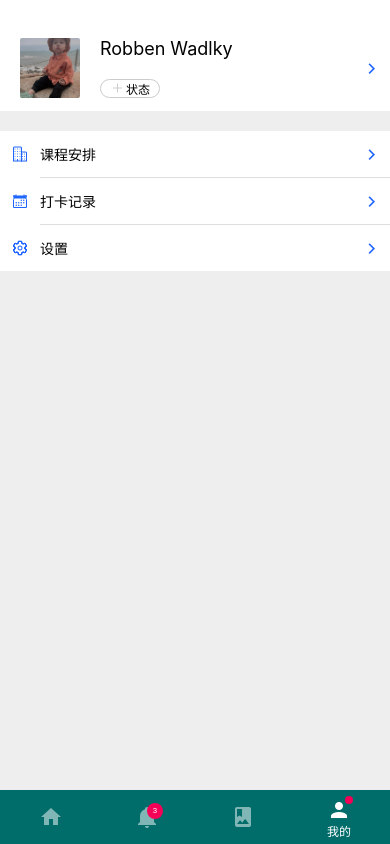
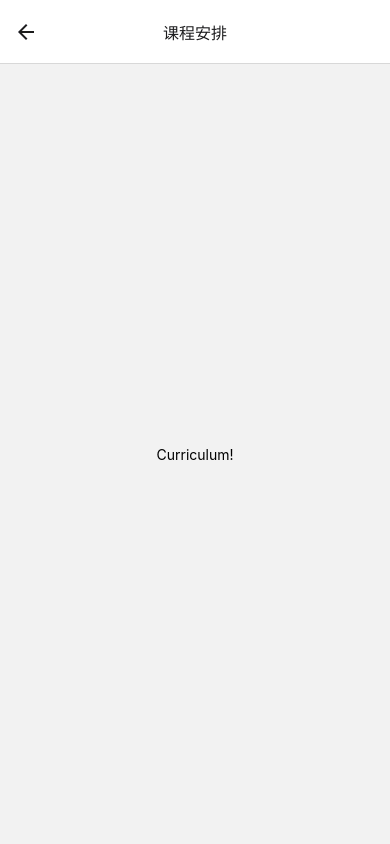
Before and after one commit to Wayley/Attendance, a React Native app: screen /Curriculum in a window 390 px wide. Built offline with nearby package versions, Linux system fonts and the light colour scheme; what react-native-calendars would draw is missing.

Commit message:
add Curriculum & PunchRecord pages

```diff
--- a/src/App.js
+++ b/src/App.js
@@ -9,6 +9,8 @@ import Notification from './Pages/Notification';
 import Profile from './Pages/Profile/Index';
 import UserInfo from './Pages/Profile/UserInfo';
 import Settings from './Pages/Profile/Settings';
+import Curriculum from './Pages/Curriculum';
+import PunchRecord from './Pages/PunchRecord';
 
 import './Locales/Calendar';
 
@@ -61,6 +63,10 @@ function RootTabs() {
 }
 
 const Stack = createStackNavigator();
+const screenOptions = {
+  headerTitleStyle: {fontSize: 16},
+  headerTitleAlign: 'center',
+};
 export default function App() {
   return (
     <NavigationContainer>
@@ -70,8 +76,26 @@ export default function App() {
           component={RootTabs}
           options={{headerShown: false}}
         />
-        <Stack.Screen name="UserInfo" component={UserInfo} />
-        <Stack.Screen name="Settings" component={Settings} />
+        <Stack.Screen
+          name="UserInfo"
+          component={UserInfo}
+          options={{title: '个人信息', ...screenOptions}}
+        />
+        <Stack.Screen
+          name="Settings"
+          component={Settings}
+          options={{title: '设置', ...screenOptions}}
+        />
+        <Stack.Screen
+          name="Curriculum"
+          component={Curriculum}
+          options={{title: '课程安排', ...screenOptions}}
+        />
+        <Stack.Screen
+          name="PunchRecord"
+          component={PunchRecord}
+          options={{title: '打卡记录', ...screenOptions}}
+        />
       </Stack.Navigator>
     </NavigationContainer>
   );
--- /dev/null
+++ b/src/Pages/Curriculum/index.js
@@ -0,0 +1,17 @@
+import * as React from 'react';
+import {Text, View, StyleSheet} from 'react-native';
+
+export default function Page() {
+  return (
+    <View style={styles.container}>
+      <Text>Curriculum!</Text>
+    </View>
+  );
+}
+const styles = StyleSheet.create({
+  container: {
+    flex: 1,
+    justifyContent: 'center',
+    alignItems: 'center',
+  },
+});
--- a/src/Pages/Profile/Index.js
+++ b/src/Pages/Profile/Index.js
@@ -11,7 +11,7 @@ export default function Profile({navigation}) {
   return (
     <View style={styles.container}>
       <View style={styles.userInfo}>
-        <NavItem noBorder>
+        <NavItem noBorder onPress={() => navigate('UserInfo')}>
           <View style={styles.userInfoMain}>
             <Image source={avatar} style={styles.avatar} />
             <View style={styles.userInfoWrapper}>
@@ -30,14 +30,14 @@ export default function Profile({navigation}) {
         Icon={props => (
           <Ionicon name="business-outline" size={16} color={color} {...props} />
         )}
-        onPress={() => navigate('UserInfo')}>
+        onPress={() => navigate('Curriculum')}>
         <Text {...titleProps}>课程安排</Text>
       </NavItem>
       <NavItem
         Icon={props => (
           <Ionicon name="calendar-outline" size={16} color={color} {...props} />
         )}
-        onPress={() => navigate('UserInfo')}>
+        onPress={() => navigate('PunchRecord')}>
         <Text {...titleProps}>打卡记录</Text>
       </NavItem>
       <NavItem
--- /dev/null
+++ b/src/Pages/PunchRecord/index.js
@@ -0,0 +1,18 @@
+//
+import * as React from 'react';
+import {Text, View, StyleSheet} from 'react-native';
+
+export default function Page() {
+  return (
+    <View style={styles.container}>
+      <Text>Punch Record!</Text>
+    </View>
+  );
+}
+const styles = StyleSheet.create({
+  container: {
+    flex: 1,
+    justifyContent: 'center',
+    alignItems: 'center',
+  },
+});
```
